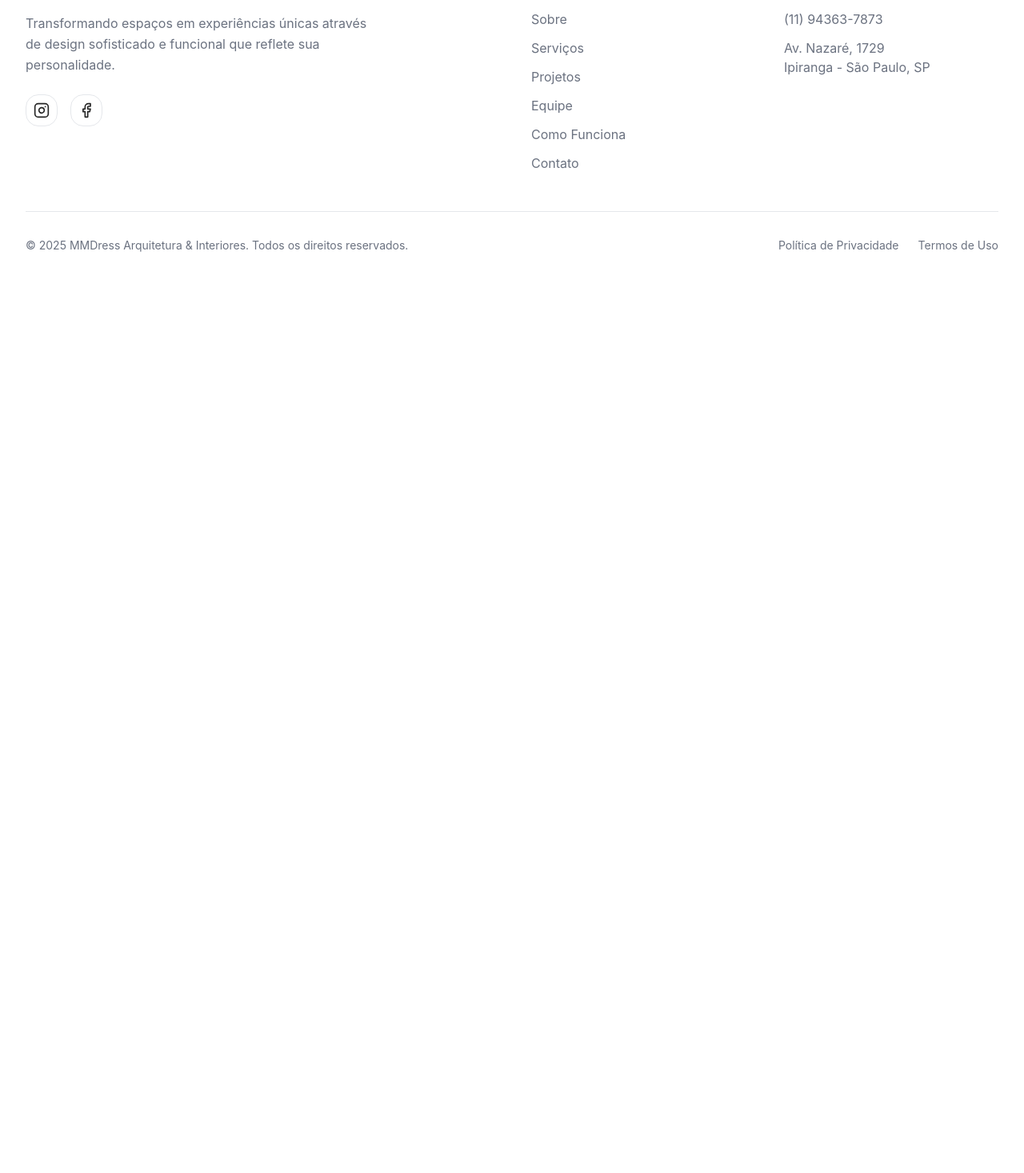
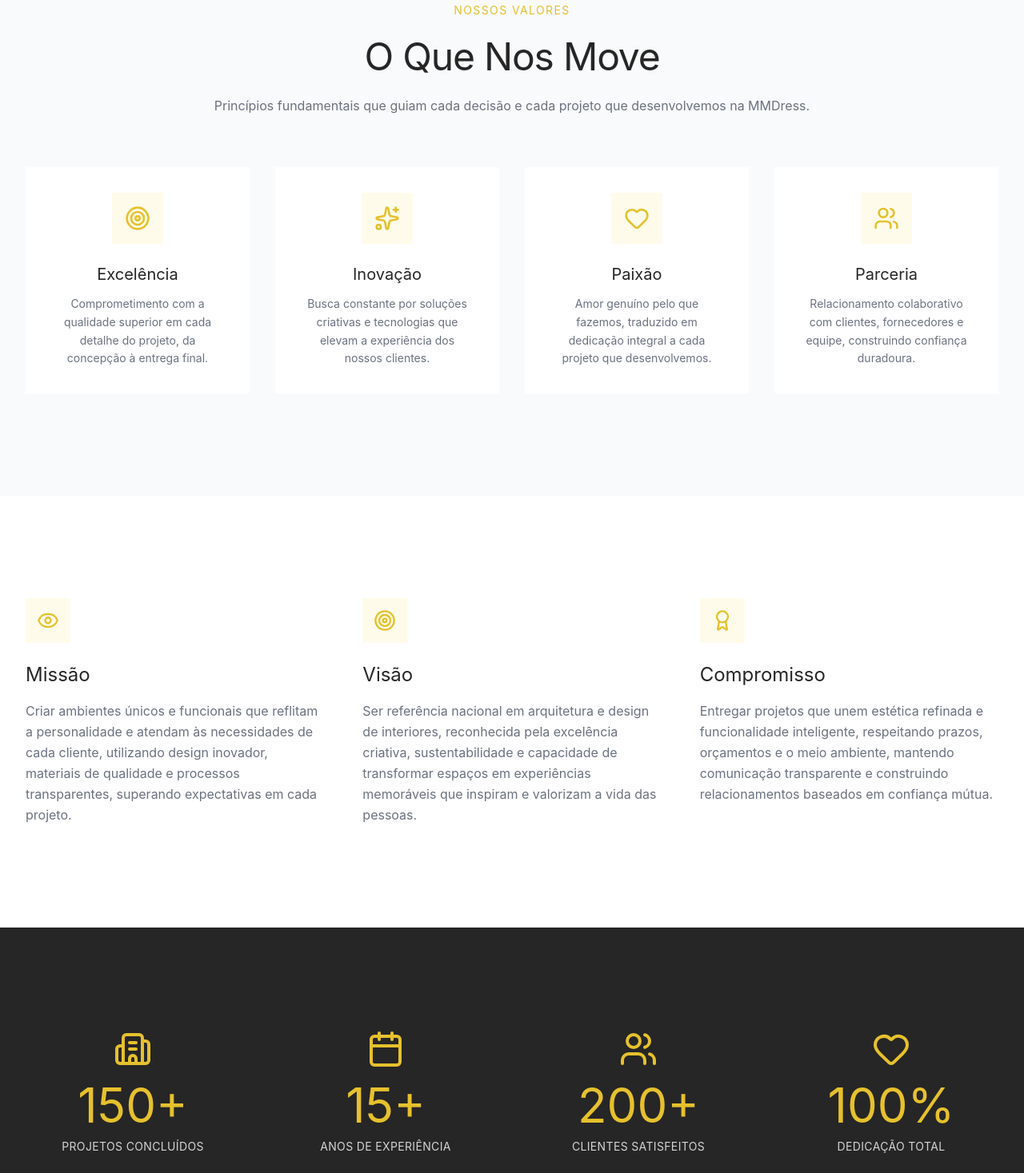
Before and after one commit to mmdress/website, a Next.js app: page /sobre in a window 1280 px wide. Shown: the part 1603-3070 px from the top of the page at 80% size. Before the commit the page ends 1984 px from the top, so only its background shows below. Built offline with nearby package versions, Linux system fonts and the light colour scheme.

Commit message:
feat: expand Sobre page with new Values, MissionVision, and Stats sections for enhanced content richness

```diff
--- a/app/(home)/sobre/page.tsx
+++ b/app/(home)/sobre/page.tsx
@@ -1,5 +1,10 @@
 import { PageHeader } from '@/components/layout';
-import { History } from '@/components/sections/about';
+import {
+  History,
+  Values,
+  MissionVision,
+  Stats,
+} from '@/components/sections/about';
 
 export default function Sobre() {
   return (
@@ -19,6 +24,9 @@ export default function Sobre() {
         }}
       />
       <History />
+      <Values />
+      <MissionVision />
+      <Stats />
     </div>
   );
 }
--- /dev/null
+++ b/components/sections/about/MissionVision.tsx
@@ -0,0 +1,53 @@
+import { Eye, Target, Award, type LucideIcon } from 'lucide-react';
+
+interface MissionVisionItem {
+  icon: LucideIcon;
+  title: string;
+  description: string;
+}
+
+const MISSION_VISION_ITEMS: MissionVisionItem[] = [
+  {
+    icon: Eye,
+    title: 'Missão',
+    description:
+      'Criar ambientes únicos e funcionais que reflitam a personalidade e atendam às necessidades de cada cliente, utilizando design inovador, materiais de qualidade e processos transparentes, superando expectativas em cada projeto.',
+  },
+  {
+    icon: Target,
+    title: 'Visão',
+    description:
+      'Ser referência nacional em arquitetura e design de interiores, reconhecida pela excelência criativa, sustentabilidade e capacidade de transformar espaços em experiências memoráveis que inspiram e valorizam a vida das pessoas.',
+  },
+  {
+    icon: Award,
+    title: 'Compromisso',
+    description:
+      'Entregar projetos que unem estética refinada e funcionalidade inteligente, respeitando prazos, orçamentos e o meio ambiente, mantendo comunicação transparente e construindo relacionamentos baseados em confiança mútua.',
+  },
+] as const;
+
+export function MissionVision() {
+  return (
+    <section className="bg-white py-20 lg:py-32">
+      <div className="container mx-auto px-4 sm:px-6 lg:px-8">
+        <div className="grid gap-12 lg:grid-cols-3">
+          {MISSION_VISION_ITEMS.map((item) => {
+            const Icon = item.icon;
+            return (
+              <div key={item.title}>
+                <div className="bg-accent text-primary mb-6 inline-flex h-14 w-14 items-center justify-center">
+                  <Icon className="h-7 w-7" />
+                </div>
+                <h3 className="text-foreground mb-4 text-2xl">{item.title}</h3>
+                <p className="text-muted-foreground leading-relaxed">
+                  {item.description}
+                </p>
+              </div>
+            );
+          })}
+        </div>
+      </div>
+    </section>
+  );
+}
--- /dev/null
+++ b/components/sections/about/Stats.tsx
@@ -0,0 +1,61 @@
+import {
+  Building2,
+  Calendar,
+  Users,
+  Heart,
+  type LucideIcon,
+} from 'lucide-react';
+
+interface Stat {
+  icon: LucideIcon;
+  value: string;
+  label: string;
+}
+
+const STATS: Stat[] = [
+  {
+    icon: Building2,
+    value: '150+',
+    label: 'Projetos Concluídos',
+  },
+  {
+    icon: Calendar,
+    value: '15+',
+    label: 'Anos de Experiência',
+  },
+  {
+    icon: Users,
+    value: '200+',
+    label: 'Clientes Satisfeitos',
+  },
+  {
+    icon: Heart,
+    value: '100%',
+    label: 'Dedicação Total',
+  },
+] as const;
+
+export function Stats() {
+  return (
+    <section className="bg-foreground py-20 lg:py-32">
+      <div className="container mx-auto px-4 sm:px-6 lg:px-8">
+        <div className="grid grid-cols-2 gap-8 lg:grid-cols-4 lg:gap-12">
+          {STATS.map((stat) => {
+            const Icon = stat.icon;
+            return (
+              <div key={stat.label} className="text-center">
+                <Icon className="text-primary mx-auto mb-4 h-12 w-12" />
+                <div className="text-primary mb-3 text-5xl lg:text-6xl">
+                  {stat.value}
+                </div>
+                <div className="text-sm tracking-wide text-white/80 uppercase">
+                  {stat.label}
+                </div>
+              </div>
+            );
+          })}
+        </div>
+      </div>
+    </section>
+  );
+}
--- /dev/null
+++ b/components/sections/about/Values.tsx
@@ -0,0 +1,78 @@
+import { Target, Sparkles, Heart, Users, type LucideIcon } from 'lucide-react';
+
+interface Value {
+  icon: LucideIcon;
+  title: string;
+  description: string;
+}
+
+const VALUES: Value[] = [
+  {
+    icon: Target,
+    title: 'Excelência',
+    description:
+      'Comprometimento com a qualidade superior em cada detalhe do projeto, da concepção à entrega final.',
+  },
+  {
+    icon: Sparkles,
+    title: 'Inovação',
+    description:
+      'Busca constante por soluções criativas e tecnologias que elevam a experiência dos nossos clientes.',
+  },
+  {
+    icon: Heart,
+    title: 'Paixão',
+    description:
+      'Amor genuíno pelo que fazemos, traduzido em dedicação integral a cada projeto que desenvolvemos.',
+  },
+  {
+    icon: Users,
+    title: 'Parceria',
+    description:
+      'Relacionamento colaborativo com clientes, fornecedores e equipe, construindo confiança duradoura.',
+  },
+] as const;
+
+const VALUES_CONTENT = {
+  label: 'Nossos Valores',
+  title: 'O Que Nos Move',
+  description:
+    'Princípios fundamentais que guiam cada decisão e cada projeto que desenvolvemos na MMDress.',
+} as const;
+
+export function Values() {
+  return (
+    <section className="bg-muted py-20 lg:py-32">
+      <div className="container mx-auto px-4 sm:px-6 lg:px-8">
+        <div className="mx-auto mb-16 max-w-3xl text-center">
+          <span className="text-primary mb-6 block text-sm tracking-widest uppercase">
+            {VALUES_CONTENT.label}
+          </span>
+          <h2 className="text-foreground mb-6 text-3xl tracking-tight sm:text-4xl lg:text-5xl">
+            {VALUES_CONTENT.title}
+          </h2>
+          <p className="text-muted-foreground leading-relaxed">
+            {VALUES_CONTENT.description}
+          </p>
+        </div>
+
+        <div className="grid gap-8 sm:grid-cols-2 lg:grid-cols-4">
+          {VALUES.map((value) => {
+            const Icon = value.icon;
+            return (
+              <div key={value.title} className="bg-white p-8 text-center">
+                <div className="bg-accent text-primary mb-6 inline-flex h-16 w-16 items-center justify-center">
+                  <Icon className="h-8 w-8" />
+                </div>
+                <h3 className="text-foreground mb-3 text-xl">{value.title}</h3>
+                <p className="text-muted-foreground text-sm leading-relaxed">
+                  {value.description}
+                </p>
+              </div>
+            );
+          })}
+        </div>
+      </div>
+    </section>
+  );
+}
--- a/components/sections/about/index.ts
+++ b/components/sections/about/index.ts
@@ -1 +1,4 @@
 export * from './History';
+export * from './Values';
+export * from './MissionVision';
+export * from './Stats';
```
